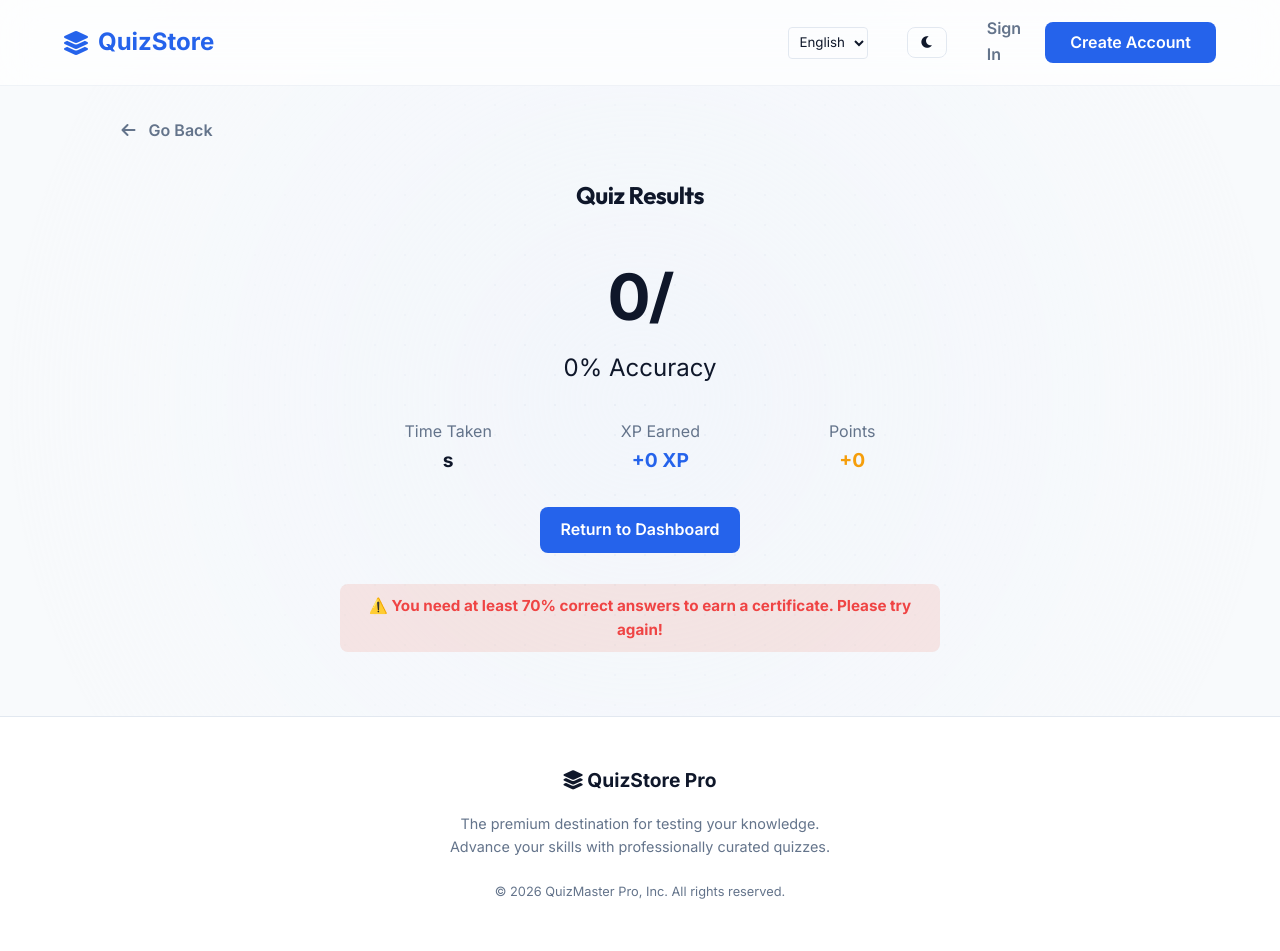
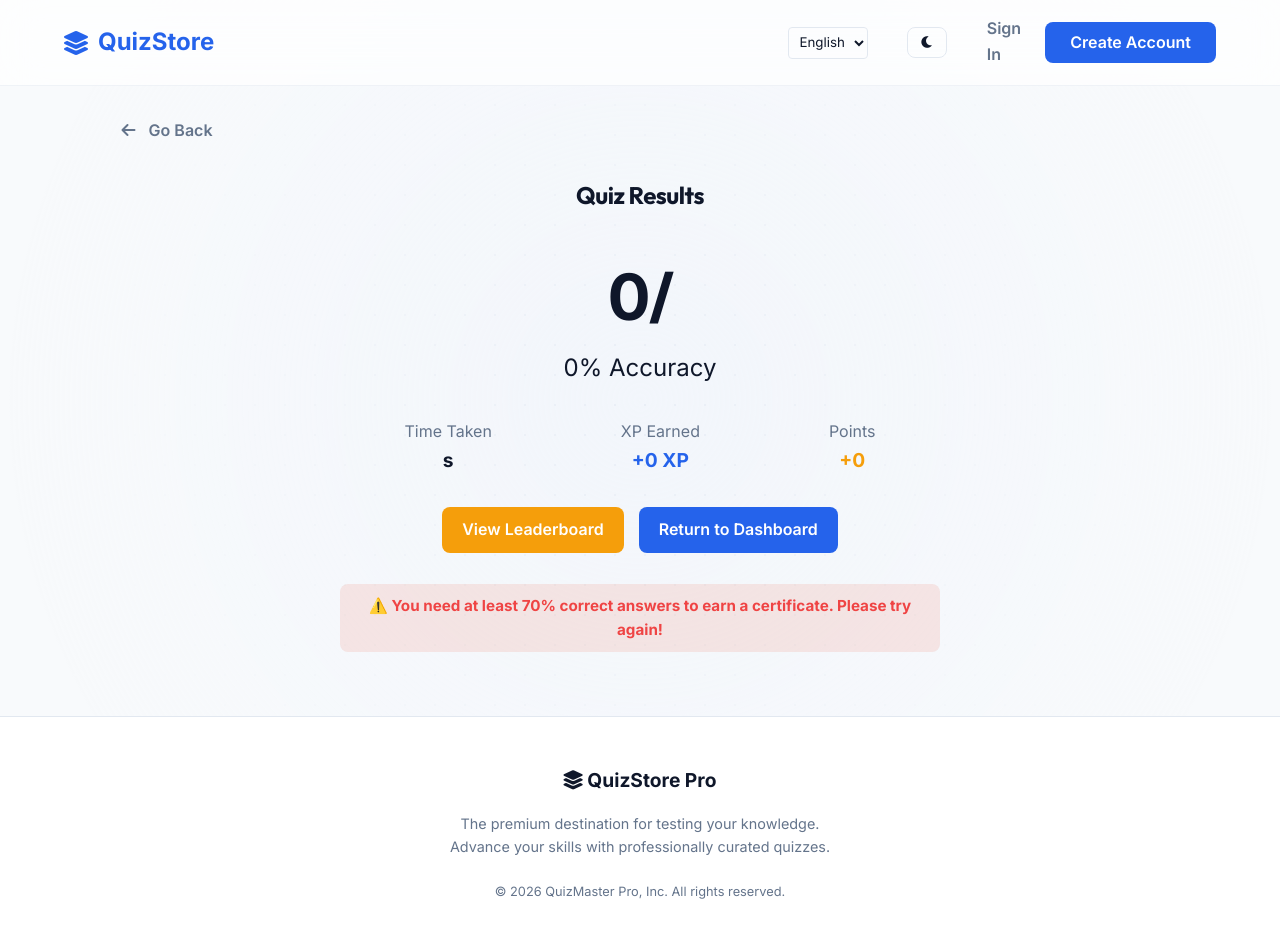
Before and after one commit to ronakdevaliya7-max/quizemaster-game, a Python web app: template qgame/templates/user/result.html in a window 1280 px wide. Run offline with Jinja, Linux system fonts and the light colour scheme; the template is opened without the code that fills it, so the values that code supplies are empty.

Commit message:
Add View Leaderboard button to quiz result

```diff
--- a/qgame/templates/user/result.html
+++ b/qgame/templates/user/result.html
@@ -28,6 +28,7 @@
 
     <div style="display: flex; justify-content: center; gap: 15px; flex-direction: column; align-items: center;">
         <div style="display: flex; gap: 15px; justify-content: center;">
+            <a href="{{ url_for('leaderboard_view', standard=attempt.category.standard|default('All'), quiz_id=attempt.category_id) }}" class="btn-primary btn" style="width: auto; background: var(--secondary);">View Leaderboard</a>
             <a href="{{ url_for('user_dashboard') }}" class="btn-primary btn" style="width: auto;">Return to Dashboard</a>
             {% if attempt.passed %}
                 {% if cert %}
```
